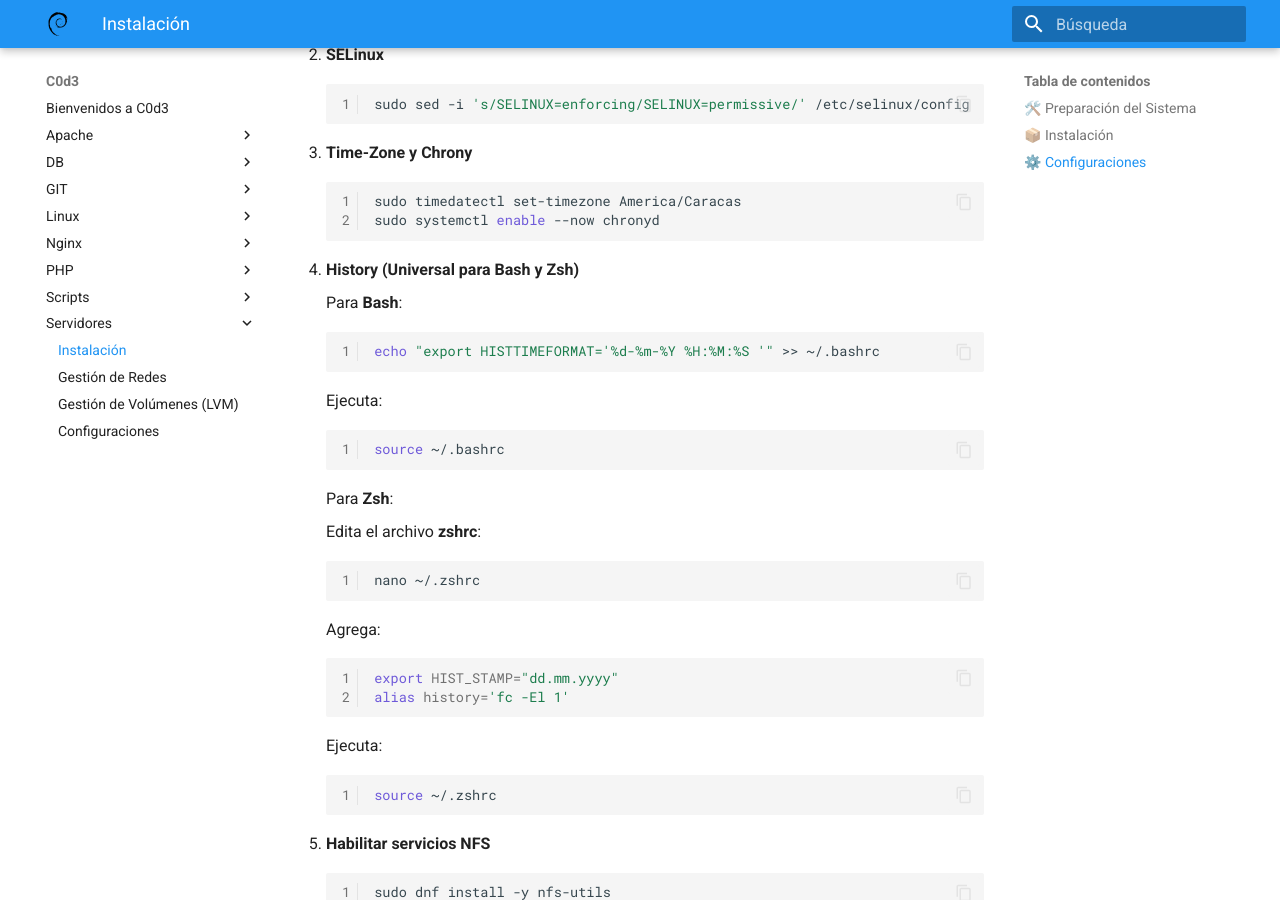
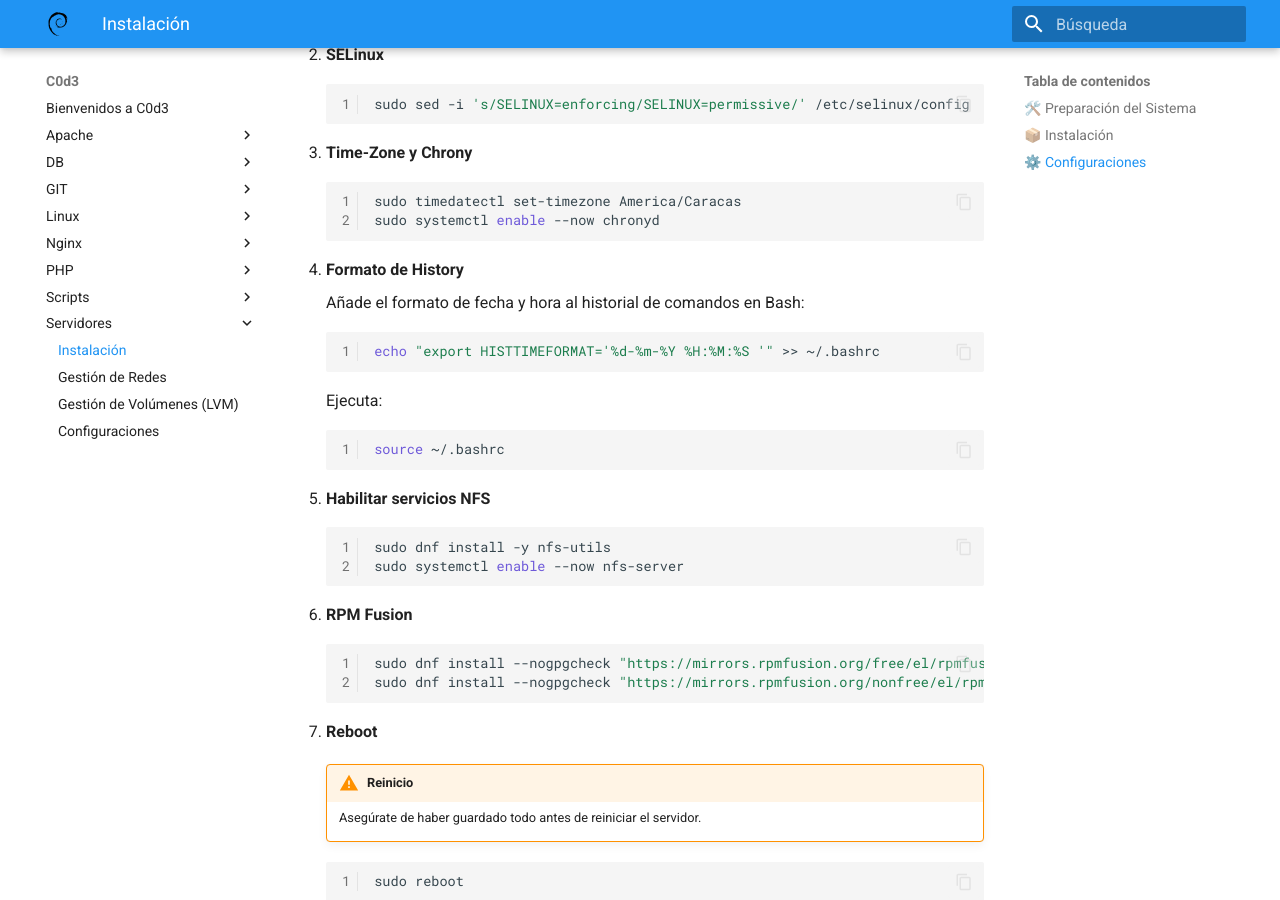
Before and after one commit to byc0d3/code, an MkDocs documentation site: the page built from docs/Servidores/Instalacion.md, in a window 1280 px wide and 900 px high, scrolled down 905 px. Built offline with MkDocs 1.6.1 and Material for MkDocs 9.7.7, drawn with Linux system fonts in a browser that asks for light colours.

Commit message:
Eliminar instrucciones de ZSH en servidores

````diff
--- a/docs/Servidores/Instalacion.md
+++ b/docs/Servidores/Instalacion.md
@@ -51,9 +51,9 @@
     sudo systemctl enable --now chronyd
     ```
 
-4. **History (Universal para Bash y Zsh)**
+4. **Formato de History**
 
-    Para **Bash**:
+    Añade el formato de fecha y hora al historial de comandos en Bash:
 
     ```{.bash .copy linenums="1"}
     echo "export HISTTIMEFORMAT='%d-%m-%Y %H:%M:%S '" >> ~/.bashrc
@@ -63,27 +63,6 @@
 
     ```{.bash .copy linenums="1"}
     source ~/.bashrc
-    ```
-
-    Para **Zsh**:
-
-    Edita el archivo **zshrc**:
-
-    ```{.bash .copy linenums="1"}
-    nano ~/.zshrc
-    ```
-
-    Agrega:
-
-    ```{.bash .copy linenums="1"}
-    export HIST_STAMP="dd.mm.yyyy"
-    alias history='fc -El 1'
-    ```
-
-    Ejecuta:
-
-    ```{.bash .copy linenums="1"}
-    source ~/.zshrc
     ```
 
 5. **Habilitar servicios NFS**
````
